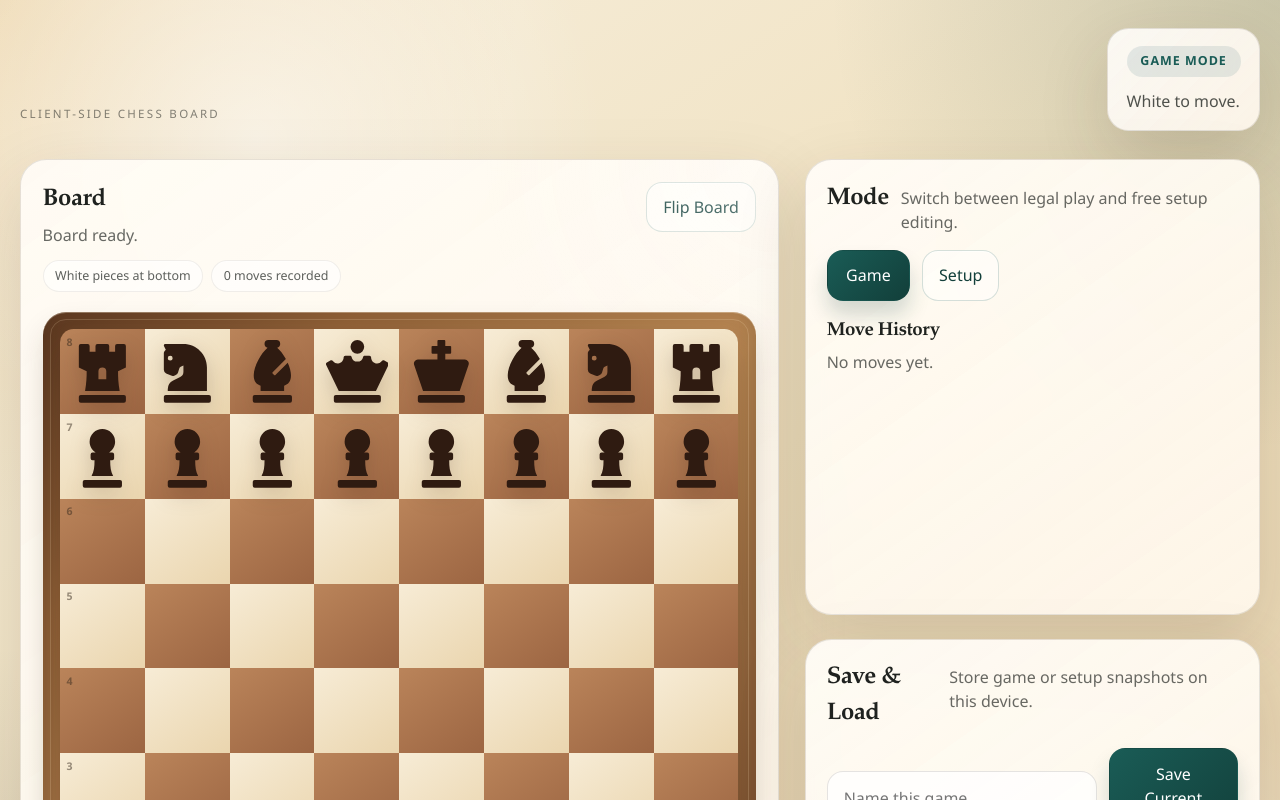
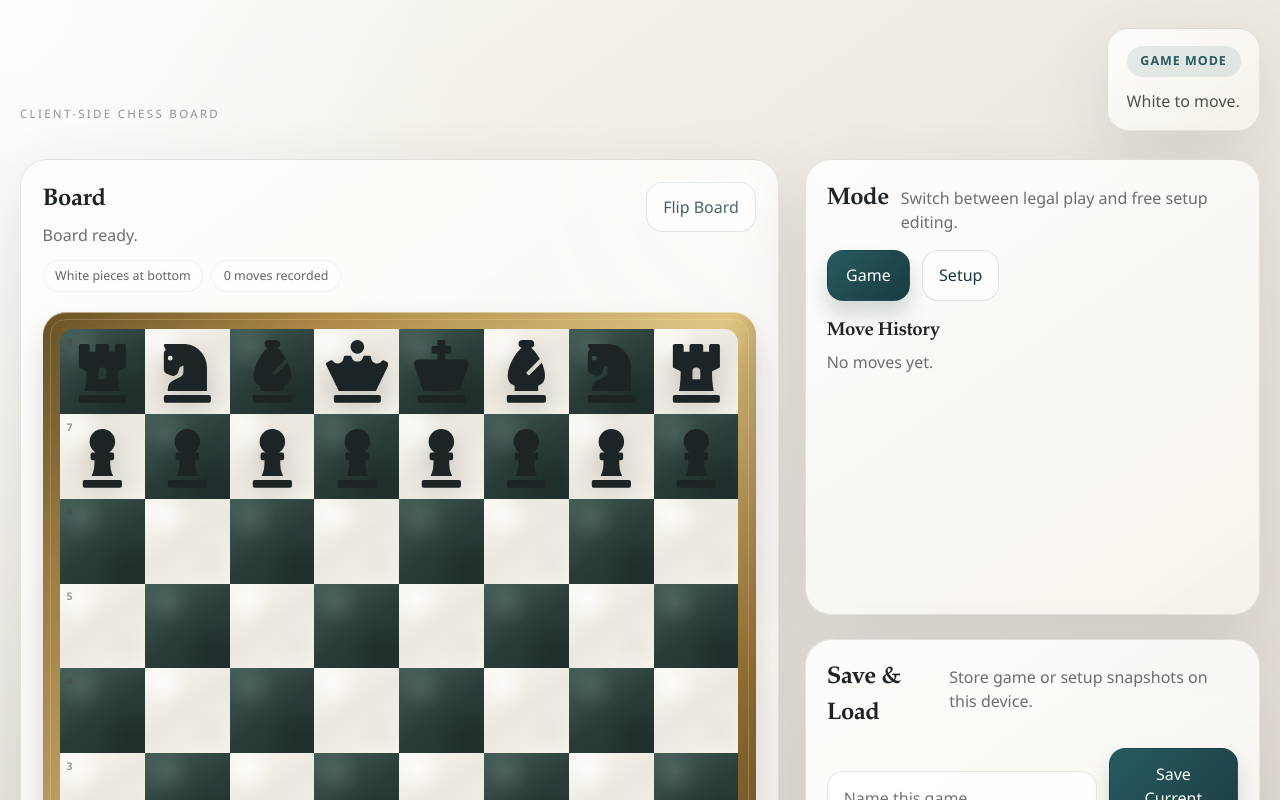
Before and after one commit to 1Brajesh/Chess, a React (Vite) app: page / in a window 1280 px wide. Shown: the top 800 px of the page. Built offline with nearby package versions, Linux system fonts and the light colour scheme.

Commit message:
Apply marble board theme

```diff
--- a/src/styles.css
+++ b/src/styles.css
@@ -4,25 +4,22 @@
   line-height: 1.5;
   font-weight: 500;
   background:
-    radial-gradient(circle at top left, rgba(225, 187, 121, 0.38), transparent 30%),
-    radial-gradient(circle at top right, rgba(29, 69, 60, 0.18), transparent 26%),
-    radial-gradient(circle at bottom left, rgba(38, 61, 92, 0.18), transparent 30%),
-    linear-gradient(145deg, #f8f0df 0%, #efe0be 48%, #e4cfac 100%);
-  color: #1f221f;
+    radial-gradient(circle at top left, rgba(255, 255, 255, 0.64), transparent 28%),
+    radial-gradient(circle at bottom right, rgba(148, 157, 167, 0.22), transparent 26%),
+    linear-gradient(145deg, #f6f4ee 0%, #ece7de 44%, #ddd7cf 100%);
+  color: #1e2325;
   --page-max: 1420px;
-  --panel: rgba(255, 250, 241, 0.78);
-  --panel-border: rgba(51, 43, 32, 0.12);
-  --accent: #1a5c56;
-  --accent-strong: #123f3a;
-  --warm: #9f5d2f;
-  --warm-strong: #6d3f1f;
-  --shadow: 0 26px 70px rgba(61, 41, 20, 0.15);
-  --shadow-soft: 0 14px 28px rgba(61, 41, 20, 0.12);
-  --light-square: linear-gradient(145deg, #f7ecd6, #ead5ae);
-  --dark-square: linear-gradient(145deg, #ba845a, #9c6542);
-  --selected: #145a63;
-  --target: rgba(26, 92, 86, 0.9);
-  --last-move: rgba(234, 188, 73, 0.32);
+  --panel: rgba(252, 250, 246, 0.78);
+  --panel-border: rgba(59, 61, 67, 0.12);
+  --accent: #285a60;
+  --accent-strong: #183b40;
+  --warm: #a47b3b;
+  --warm-strong: #7d5b22;
+  --shadow: 0 26px 70px rgba(42, 44, 48, 0.12);
+  --shadow-soft: 0 14px 28px rgba(42, 44, 48, 0.12);
+  --selected: #285a60;
+  --target: rgba(184, 144, 74, 0.94);
+  --last-move: rgba(210, 185, 124, 0.34);
 }
 
 * {
@@ -34,8 +31,9 @@ body {
   min-height: 100vh;
   color: inherit;
   background:
-    radial-gradient(circle at 20% 12%, rgba(255, 255, 255, 0.55), transparent 24%),
-    radial-gradient(circle at 88% 85%, rgba(255, 255, 255, 0.32), transparent 20%);
+    linear-gradient(120deg, rgba(255, 255, 255, 0.46), transparent 24%),
+    linear-gradient(35deg, rgba(121, 129, 139, 0.1), transparent 32%),
+    linear-gradient(145deg, rgba(255, 255, 255, 0.24), rgba(221, 215, 207, 0.18));
 }
 
 button,
@@ -69,7 +67,7 @@ button {
   text-transform: uppercase;
   letter-spacing: 0.2em;
   font-size: 0.72rem;
-  color: rgba(44, 47, 41, 0.58);
+  color: rgba(54, 59, 63, 0.54);
   margin: 0 0 0.55rem;
 }
 
@@ -88,7 +86,7 @@ button {
   border: 1px solid var(--panel-border);
   border-radius: 1.35rem;
   background:
-    linear-gradient(135deg, rgba(255, 255, 255, 0.62), rgba(255, 247, 235, 0.72)),
+    linear-gradient(145deg, rgba(255, 255, 255, 0.72), rgba(242, 239, 232, 0.76)),
     rgba(255, 250, 243, 0.68);
   box-shadow: var(--shadow);
   backdrop-filter: blur(12px);
@@ -117,7 +115,7 @@ button {
 }
 
 .mode-pill.setup {
-  background: rgba(182, 94, 43, 0.14);
+  background: rgba(164, 123, 59, 0.14);
   color: var(--warm);
 }
 
@@ -131,7 +129,7 @@ button {
   border: 1px solid var(--panel-border);
   border-radius: 1.65rem;
   background:
-    linear-gradient(145deg, rgba(255, 252, 246, 0.82), rgba(255, 246, 232, 0.72)),
+    linear-gradient(145deg, rgba(255, 255, 255, 0.74), rgba(245, 241, 234, 0.76)),
     var(--panel);
   box-shadow: var(--shadow);
   backdrop-filter: blur(10px);
@@ -149,8 +147,8 @@ button {
   inset: 0;
   border-radius: inherit;
   background:
-    radial-gradient(circle at top right, rgba(255, 255, 255, 0.34), transparent 24%),
-    radial-gradient(circle at bottom left, rgba(161, 114, 72, 0.08), transparent 20%);
+    radial-gradient(circle at top right, rgba(255, 255, 255, 0.3), transparent 24%),
+    radial-gradient(circle at bottom left, rgba(116, 124, 132, 0.08), transparent 20%);
   pointer-events: none;
 }
 
@@ -187,7 +185,7 @@ button {
 .save-item p,
 .hint {
   margin: 0.3rem 0 0;
-  color: rgba(31, 34, 31, 0.68);
+  color: rgba(39, 43, 46, 0.68);
 }
 
 .board-chip-row {
@@ -203,8 +201,8 @@ button {
   padding: 0.36rem 0.72rem;
   border-radius: 999px;
   background: rgba(255, 255, 255, 0.56);
-  border: 1px solid rgba(63, 53, 40, 0.08);
-  color: rgba(31, 34, 31, 0.72);
+  border: 1px solid rgba(73, 76, 82, 0.08);
+  color: rgba(39, 43, 46, 0.72);
   font-size: 0.78rem;
   box-shadow: inset 0 1px 0 rgba(255, 255, 255, 0.48);
 }
@@ -215,10 +213,10 @@ button {
   margin-top: 1.2rem;
   border-radius: 1.45rem;
   background:
-    linear-gradient(135deg, #5c3820 0%, #8f6037 22%, #b88753 52%, #6b4327 100%);
+    linear-gradient(135deg, #6b5528 0%, #b08a48 20%, #e3c985 48%, #9c7534 74%, #5a4525 100%);
   box-shadow:
-    inset 0 1px 0 rgba(255, 245, 226, 0.32),
-    inset 0 -12px 24px rgba(52, 30, 16, 0.24),
+    inset 0 1px 0 rgba(255, 244, 211, 0.52),
+    inset 0 -12px 24px rgba(78, 57, 20, 0.28),
     var(--shadow-soft);
 }
 
@@ -227,7 +225,7 @@ button {
   position: absolute;
   inset: 0.45rem;
   border-radius: 1rem;
-  border: 1px solid rgba(255, 232, 196, 0.18);
+  border: 1px solid rgba(255, 241, 206, 0.22);
   pointer-events: none;
 }
 
@@ -241,8 +239,8 @@ button {
   border-radius: 0.85rem;
   overflow: hidden;
   box-shadow:
-    0 18px 28px rgba(57, 35, 20, 0.18),
-    inset 0 0 0 1px rgba(54, 31, 18, 0.18);
+    0 20px 34px rgba(42, 44, 48, 0.18),
+    inset 0 0 0 1px rgba(58, 61, 67, 0.2);
 }
 
 .board-square {
@@ -262,15 +260,23 @@ button {
 }
 
 .board-square.light {
-  background: var(--light-square);
+  background:
+    radial-gradient(circle at 22% 18%, rgba(255, 255, 255, 0.72), transparent 26%),
+    radial-gradient(circle at 80% 76%, rgba(202, 202, 202, 0.18), transparent 28%),
+    linear-gradient(120deg, rgba(170, 170, 170, 0.08) 0 2px, transparent 2px 22px),
+    linear-gradient(145deg, #faf8f3 0%, #ece8df 48%, #f6f3ec 100%);
 }
 
 .board-square.dark {
-  background: var(--dark-square);
+  background:
+    radial-gradient(circle at 26% 22%, rgba(216, 229, 224, 0.12), transparent 28%),
+    radial-gradient(circle at 78% 78%, rgba(7, 17, 18, 0.2), transparent 34%),
+    linear-gradient(120deg, rgba(228, 239, 233, 0.06) 0 2px, transparent 2px 20px),
+    linear-gradient(145deg, #425d57 0%, #2b3d39 52%, #20312f 100%);
 }
 
 .board-square:hover {
-  box-shadow: inset 0 0 0 1px rgba(255, 255, 255, 0.12);
+  box-shadow: inset 0 0 0 1px rgba(255, 255, 255, 0.14);
 }
 
 .board-square.selected {
@@ -316,18 +322,18 @@ button {
 }
 
 .piece-render.white {
-  color: #fbf4e2;
+  color: #fffdf8;
   filter:
-    drop-shadow(1px 0 0 rgba(86, 53, 31, 0.95))
-    drop-shadow(-1px 0 0 rgba(86, 53, 31, 0.95))
-    drop-shadow(0 1px 0 rgba(86, 53, 31, 0.95))
-    drop-shadow(0 -1px 0 rgba(86, 53, 31, 0.95))
-    drop-shadow(0 8px 10px rgba(47, 28, 15, 0.18));
+    drop-shadow(1px 0 0 rgba(91, 83, 72, 0.78))
+    drop-shadow(-1px 0 0 rgba(91, 83, 72, 0.78))
+    drop-shadow(0 1px 0 rgba(91, 83, 72, 0.78))
+    drop-shadow(0 -1px 0 rgba(91, 83, 72, 0.78))
+    drop-shadow(0 10px 12px rgba(57, 49, 43, 0.14));
 }
 
 .piece-render.black {
-  color: #2f1b11;
-  filter: drop-shadow(0 7px 10px rgba(52, 30, 16, 0.18));
+  color: #1d2425;
+  filter: drop-shadow(0 8px 12px rgba(21, 25, 29, 0.18));
 }
 
 .square-rank,
@@ -336,7 +342,7 @@ button {
   z-index: 2;
   font-size: 0.66rem;
   font-weight: 800;
-  color: rgba(53, 41, 29, 0.5);
+  color: rgba(78, 73, 65, 0.54);
   letter-spacing: 0.08em;
 }
 
@@ -389,13 +395,13 @@ button {
   padding: 0.78rem 1.15rem;
   background: linear-gradient(135deg, var(--accent), var(--accent-strong));
   color: #fff;
-  box-shadow: 0 14px 20px rgba(18, 63, 58, 0.18);
+  box-shadow: 0 14px 20px rgba(24, 59, 64, 0.18);
 }
 
 .ghost-button {
   padding: 0.75rem 1rem;
-  border-color: rgba(26, 92, 86, 0.18);
-  background: rgba(255, 255, 255, 0.46);
+  border-color: rgba(40, 90, 96, 0.16);
+  background: rgba(255, 255, 255, 0.52);
   color: var(--accent-strong);
   box-shadow: inset 0 1px 0 rgba(255, 255, 255, 0.55);
 }
@@ -423,16 +429,16 @@ button {
   gap: 0.65rem;
   justify-content: flex-start;
   padding: 0.8rem 0.95rem;
-  background: rgba(255, 255, 255, 0.48);
-  border-color: rgba(46, 36, 24, 0.08);
+  background: rgba(255, 255, 255, 0.54);
+  border-color: rgba(61, 63, 68, 0.08);
   text-align: left;
 }
 
 .palette-button.active {
-  border-color: rgba(26, 92, 86, 0.4);
+  border-color: rgba(40, 90, 96, 0.34);
   background:
-    linear-gradient(135deg, rgba(26, 92, 86, 0.12), rgba(255, 255, 255, 0.56));
-  box-shadow: 0 10px 20px rgba(18, 63, 58, 0.08);
+    linear-gradient(135deg, rgba(40, 90, 96, 0.12), rgba(255, 255, 255, 0.62));
+  box-shadow: 0 10px 20px rgba(24, 59, 64, 0.08);
 }
 
 .palette-symbol,
@@ -492,8 +498,8 @@ button {
   min-width: 0;
   padding: 0.85rem 1rem;
   border-radius: 1rem;
-  border: 1px solid rgba(46, 36, 24, 0.12);
-  background: rgba(255, 255, 255, 0.78);
+  border: 1px solid rgba(61, 63, 68, 0.12);
+  background: rgba(255, 255, 255, 0.8);
 }
 
 .save-list {
@@ -506,7 +512,7 @@ button {
   padding: 0.85rem 0.9rem;
   border-radius: 1rem;
   background:
-    linear-gradient(135deg, rgba(255, 255, 255, 0.52), rgba(255, 246, 230, 0.48));
+    linear-gradient(135deg, rgba(255, 255, 255, 0.58), rgba(241, 238, 232, 0.52));
 }
 
 .save-actions {
@@ -528,7 +534,7 @@ button {
   padding: 1.3rem;
   border-radius: 1.2rem;
   background:
-    linear-gradient(145deg, rgba(255, 253, 247, 0.98), rgba(250, 240, 220, 0.96));
+    linear-gradient(145deg, rgba(255, 255, 255, 0.98), rgba(243, 238, 229, 0.96));
   box-shadow: var(--shadow);
 }
 
```
